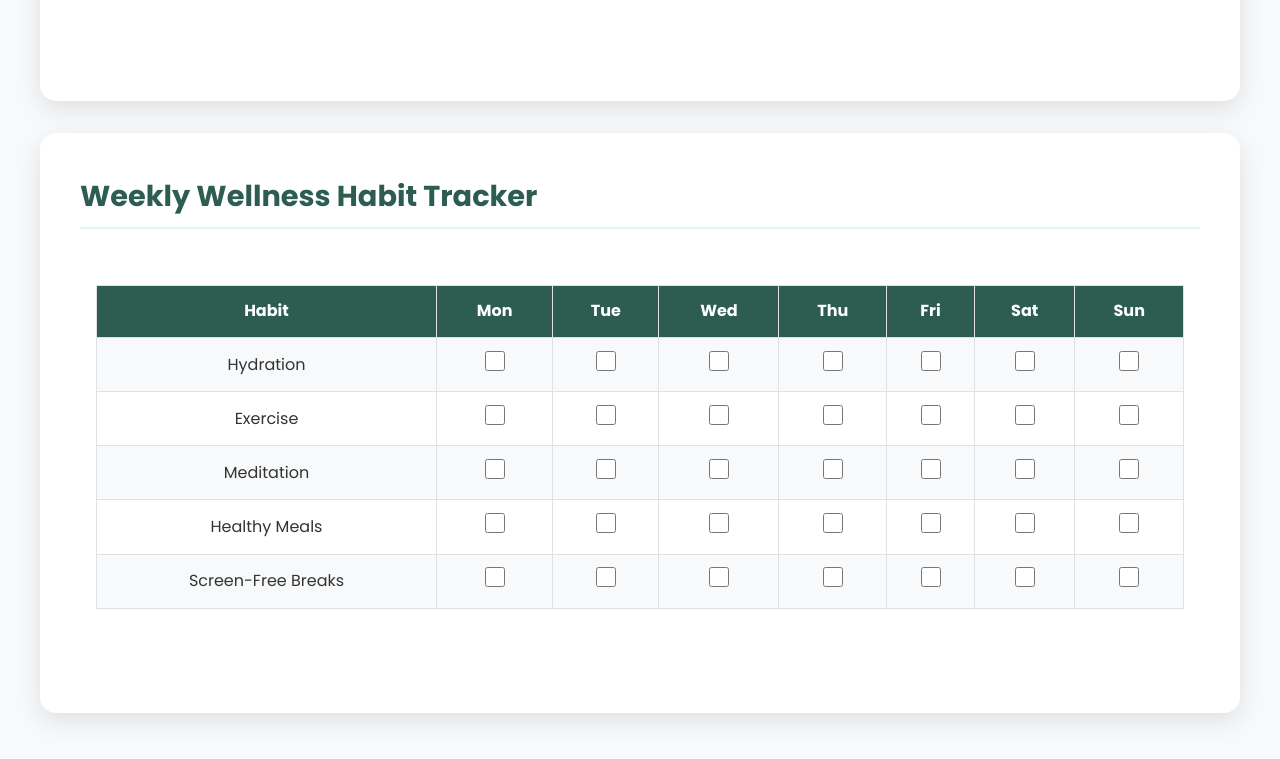
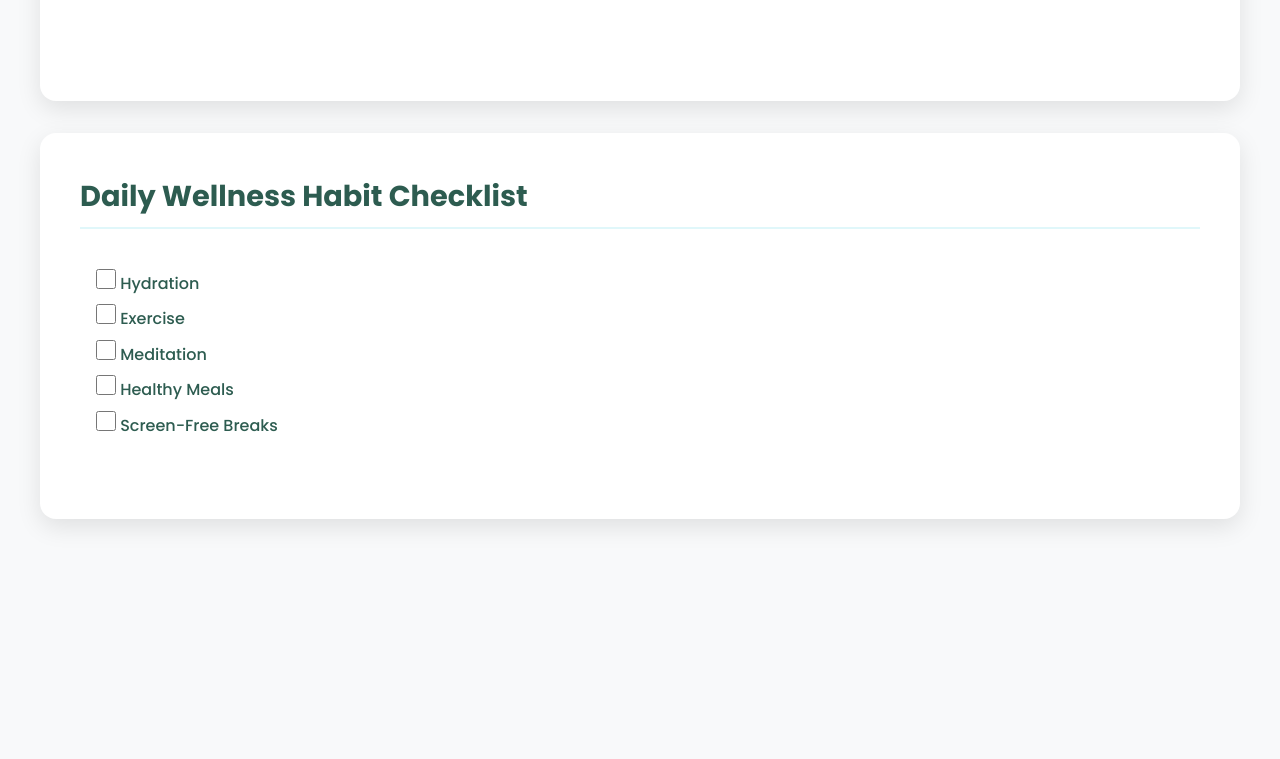
Before and after one commit to AnaRecio/productivity-toolkit, a website: page index.html in a window 1280 px wide. Shown: the part 3616-4375 px from the top of the page. After the commit the page ends 4199 px from the top, so only its background shows below. Drawn offline with Linux system fonts and the light colour scheme.

Commit message:
Change Weekly Wellness Habit Tracker to Daily Wellness Habit Checklist (one checkbox per habit)

```diff
--- a/index.html
+++ b/index.html
@@ -144,70 +144,13 @@
         </div>
 
         <div class="page">
-            <h2>Weekly Wellness Habit Tracker</h2>
-            <div class="section">
-                <table class="checkboxes">
-                    <tr>
-                        <th>Habit</th>
-                        <th>Mon</th>
-                        <th>Tue</th>
-                        <th>Wed</th>
-                        <th>Thu</th>
-                        <th>Fri</th>
-                        <th>Sat</th>
-                        <th>Sun</th>
-                    </tr>
-                    <tr>
-                        <td>Hydration</td>
-                        <td><input type="checkbox" class="checkbox"></td>
-                        <td><input type="checkbox" class="checkbox"></td>
-                        <td><input type="checkbox" class="checkbox"></td>
-                        <td><input type="checkbox" class="checkbox"></td>
-                        <td><input type="checkbox" class="checkbox"></td>
-                        <td><input type="checkbox" class="checkbox"></td>
-                        <td><input type="checkbox" class="checkbox"></td>
-                    </tr>
-                    <tr>
-                        <td>Exercise</td>
-                        <td><input type="checkbox" class="checkbox"></td>
-                        <td><input type="checkbox" class="checkbox"></td>
-                        <td><input type="checkbox" class="checkbox"></td>
-                        <td><input type="checkbox" class="checkbox"></td>
-                        <td><input type="checkbox" class="checkbox"></td>
-                        <td><input type="checkbox" class="checkbox"></td>
-                        <td><input type="checkbox" class="checkbox"></td>
-                    </tr>
-                    <tr>
-                        <td>Meditation</td>
-                        <td><input type="checkbox" class="checkbox"></td>
-                        <td><input type="checkbox" class="checkbox"></td>
-                        <td><input type="checkbox" class="checkbox"></td>
-                        <td><input type="checkbox" class="checkbox"></td>
-                        <td><input type="checkbox" class="checkbox"></td>
-                        <td><input type="checkbox" class="checkbox"></td>
-                        <td><input type="checkbox" class="checkbox"></td>
-                    </tr>
-                    <tr>
-                        <td>Healthy Meals</td>
-                        <td><input type="checkbox" class="checkbox"></td>
-                        <td><input type="checkbox" class="checkbox"></td>
-                        <td><input type="checkbox" class="checkbox"></td>
-                        <td><input type="checkbox" class="checkbox"></td>
-                        <td><input type="checkbox" class="checkbox"></td>
-                        <td><input type="checkbox" class="checkbox"></td>
-                        <td><input type="checkbox" class="checkbox"></td>
-                    </tr>
-                    <tr>
-                        <td>Screen-Free Breaks</td>
-                        <td><input type="checkbox" class="checkbox"></td>
-                        <td><input type="checkbox" class="checkbox"></td>
-                        <td><input type="checkbox" class="checkbox"></td>
-                        <td><input type="checkbox" class="checkbox"></td>
-                        <td><input type="checkbox" class="checkbox"></td>
-                        <td><input type="checkbox" class="checkbox"></td>
-                        <td><input type="checkbox" class="checkbox"></td>
-                    </tr>
-                </table>
+            <h2>Daily Wellness Habit Checklist</h2>
+            <div class="section checkboxes">
+                <div><label><input type="checkbox" class="checkbox"> Hydration</label></div>
+                <div><label><input type="checkbox" class="checkbox"> Exercise</label></div>
+                <div><label><input type="checkbox" class="checkbox"> Meditation</label></div>
+                <div><label><input type="checkbox" class="checkbox"> Healthy Meals</label></div>
+                <div><label><input type="checkbox" class="checkbox"> Screen-Free Breaks</label></div>
             </div>
         </div>
     </div>
```
